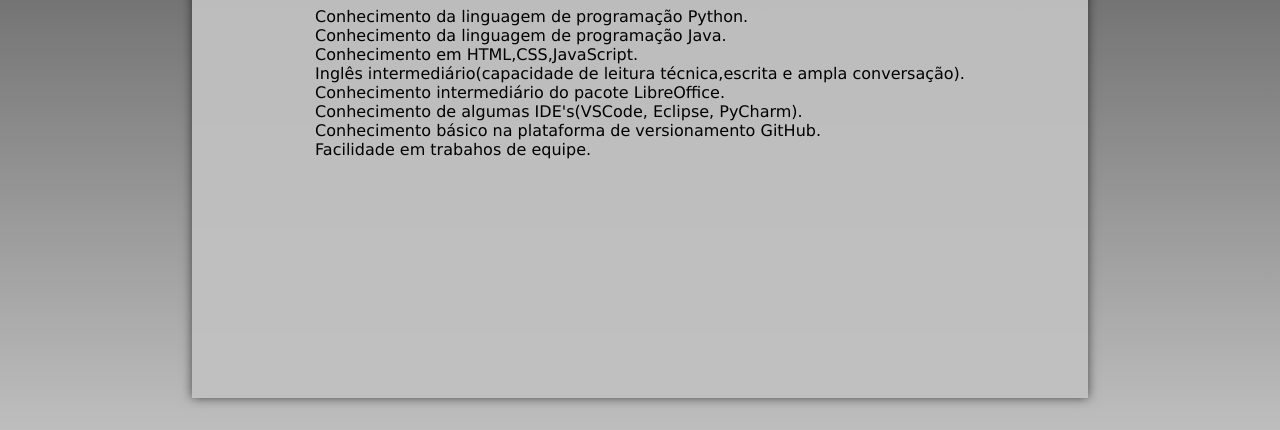
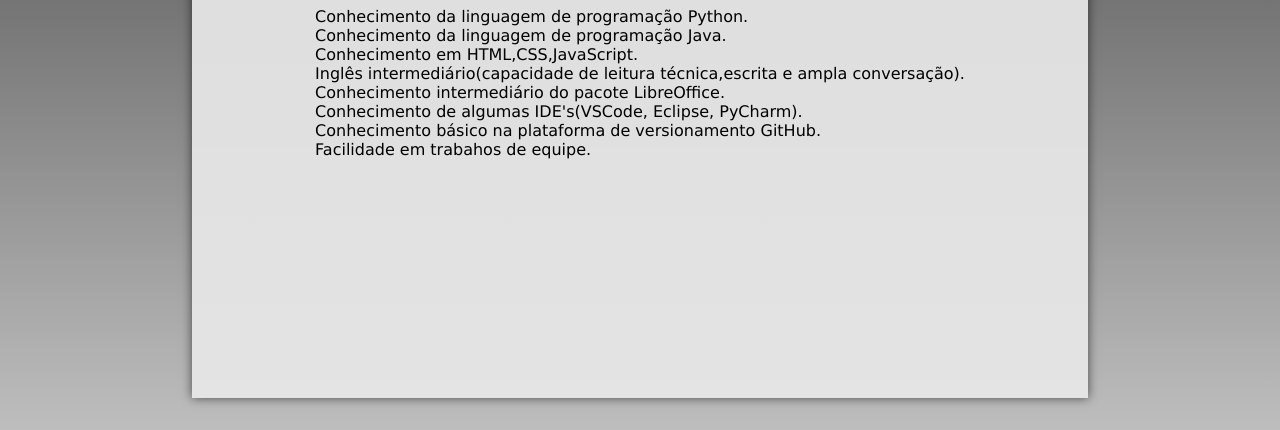
Before and after one commit to scorplion159/COBRINHA_BACKUP, a plain HTML site: page index.html in a window 1280 px wide. Shown: the part 370-800 px from the top of the page. Drawn offline with Linux system fonts and the light colour scheme; a web font is replaced by a local one.

Commit message:
Update index.html

```diff
--- a/index.html
+++ b/index.html
@@ -23,7 +23,7 @@
                  height: 95vh;
                  box-shadow: 0 0 10px rgba(0, 0, 0, 0.6);
                  overflow: hidden;
-                 background-color: rgba(194, 193, 193, 0.945);
+                 background-color: rgba(233, 232, 232, 0.924);
 
 
              }
```
